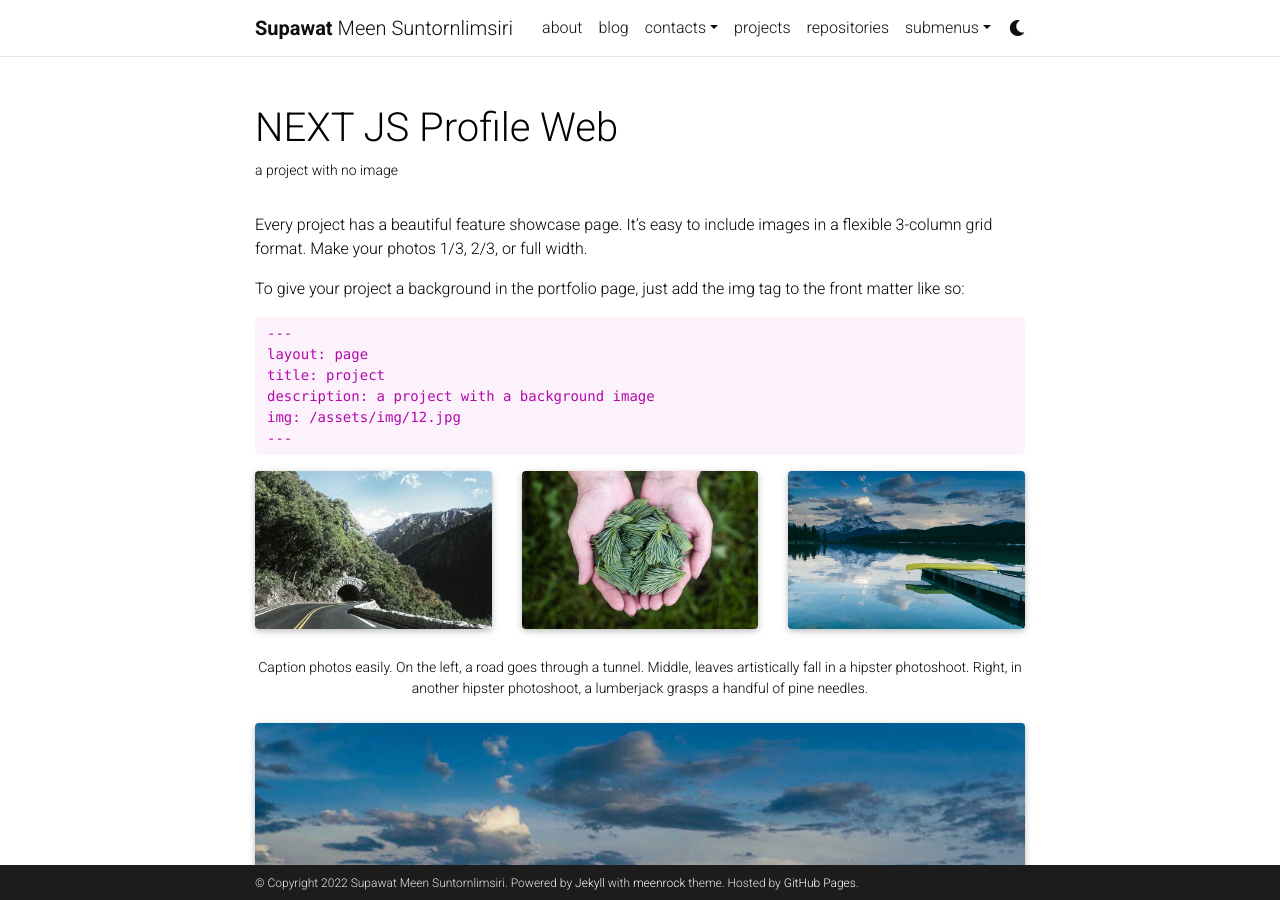
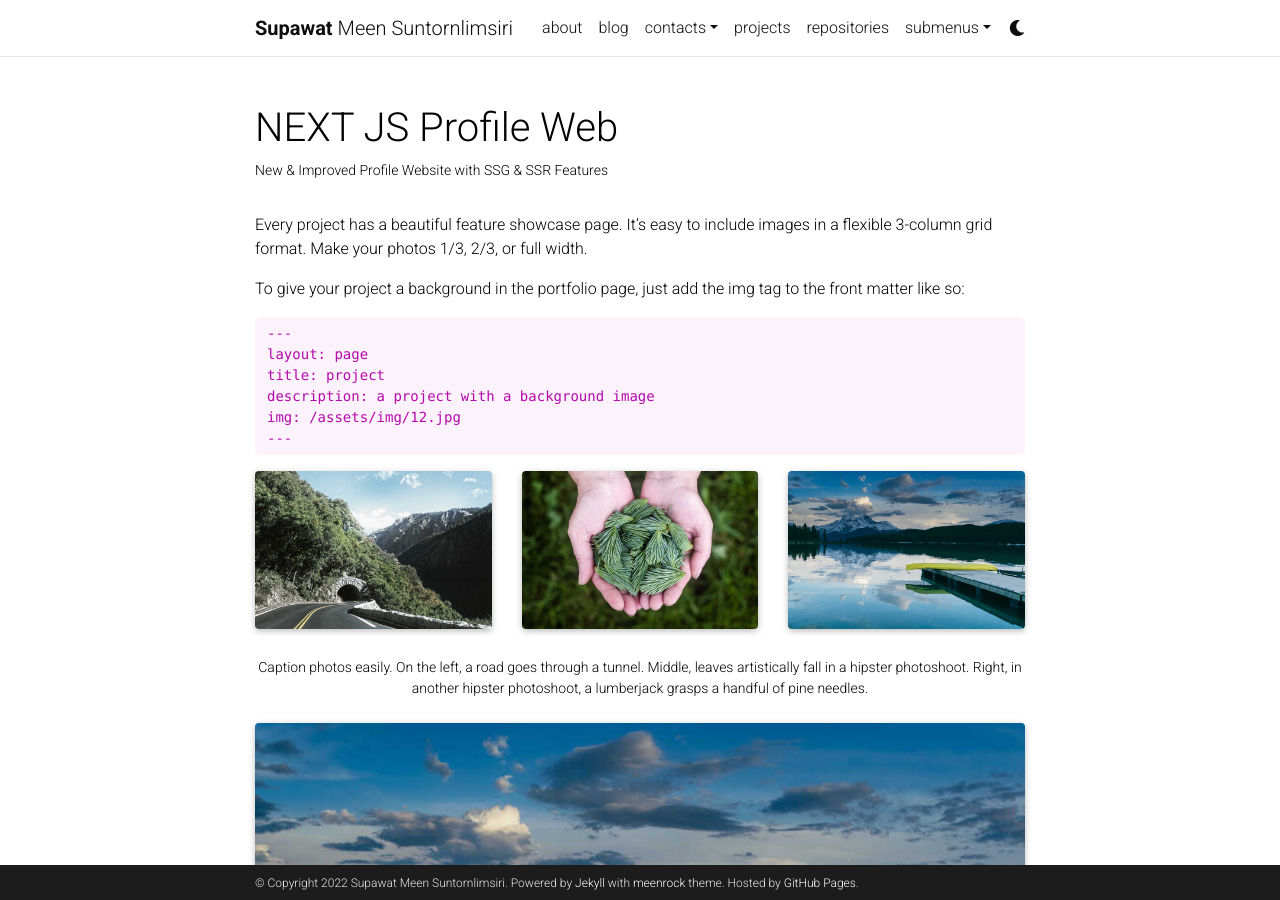
Before and after one commit to meenrock/my-documentation, a Jekyll site: the page built from _projects/7_project.md, in a window 1280 px wide and 900 px high. Built offline with Jekyll 4.4.1, drawn with Linux system fonts in a browser that asks for light colours; full-size pictures stand in for the smaller copies a plugin makes; comment, search, counter and statistics services are not loaded; a style sheet for code colours, icons or effects is not loaded.

Commit message:
change next js project picture

```diff
--- a/_projects/7_project.md
+++ b/_projects/7_project.md
@@ -1,8 +1,9 @@
 ---
 layout: page
 title: NEXT JS Profile Web
-description: a project with no image
-img: assets/img/1.jpg
+description: New & Improved Profile Website with SSG & SSR Features
+img: assets/img/nextjs.jpg
+redirect: https://supawatpro-v2.vercel.app/
 importance: 4
 category: future
 ---
```
Also changed, not shown: assets/img/nextjs.JPG (added).
